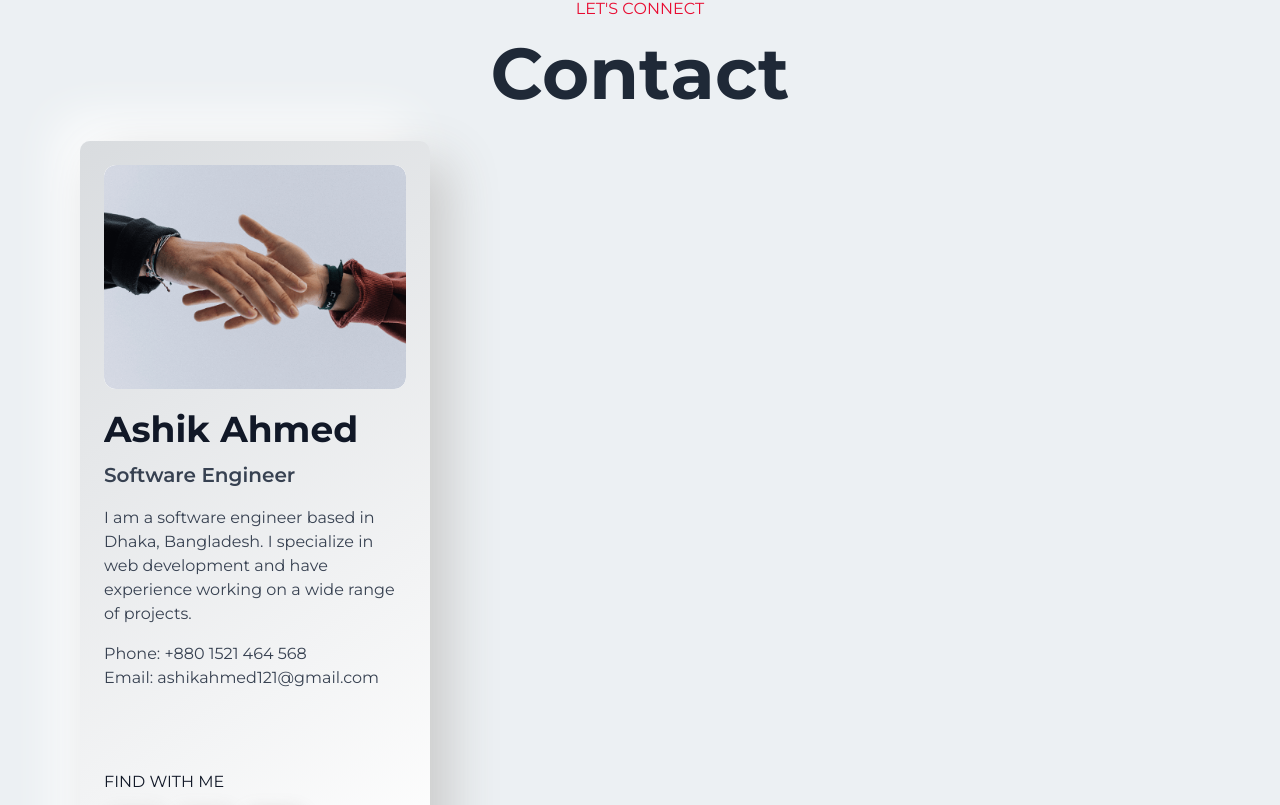
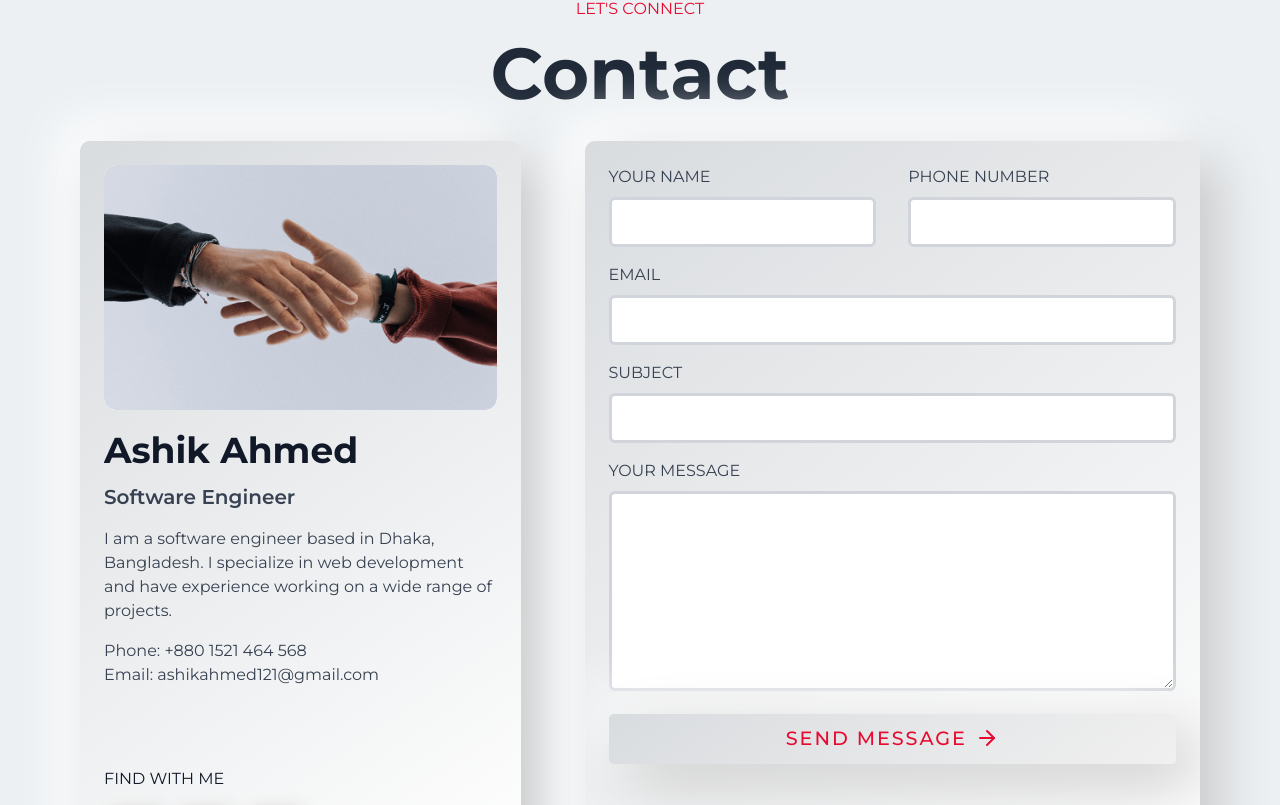
Before and after one commit to Ashik-Ahmed/ashik_ahmed, a Next.js app: page / in a window 1280 px wide. Shown: the part 6855-7660 px from the top of the page. Built offline with nearby package versions, Linux system fonts and the light colour scheme.

Commit message:
contact form created

```diff
--- a/src/app/components/Contact/Contact.jsx
+++ b/src/app/components/Contact/Contact.jsx
@@ -2,7 +2,8 @@ import React from 'react';
 import styles from './Contact.module.css'
 import Image from 'next/image';
 import SocialIcon from '../ui/SocialIcon/SocialIcon';
-import { Facebook, Instagram, Linkedin } from 'lucide-react';
+import { ArrowRight, ArrowRightIcon, Facebook, Instagram, Linkedin } from 'lucide-react';
+import Button from '../ui/Button/Button';
 
 const Contact = () => {
 
@@ -31,8 +32,8 @@ const Contact = () => {
                 <h2 className='text-4xl md:text-7xl font-bold text-gray-800 my-4'>Contact</h2>
             </div>
 
-            <div className="flex mt-8">
-                <div className={`${styles.card} relative flex flex-col justify-between gap-4 w-80 rounded-xl bg-white bg-clip-border text-gray-700 shadow-md group`}>
+            <div className="flex gap-x-16 mt-8">
+                <div className={`${styles.card} w-5/12 relative flex flex-col justify-between gap-4 rounded-xl bg-white bg-clip-border text-gray-700 shadow-md group`}>
                     <div className="w-full min-h-[14rem] bg-white rounded-xl overflow-hidden">
                         <Image
                             src="/contact.png"
@@ -67,19 +68,37 @@ const Contact = () => {
                             }
                         </div>
                     </div>
-                    {/* <div className="mt-6 flex-1">
-                        <div className="flex items-center gap-2 text-sm">
-                            <Clock4 size={16} />
-                            {blog?.duration}
+                </div>
+                <form className={`${styles.card} w-7/12 relative flex flex-col gap-4 rounded-xl bg-clip-border text-gray-700 shadow-md`}>
+                    <div className="md:flex md:gap-x-8">
+                        <div className="w-full md:w-1/2 ">
+                            <span className="uppercase">Your Name</span>
+                            <input id='name' type="text" required className='input input-bordered w-full h-[50px] p-2 mt-2 rounded-md border-[3px] border-gray-300 focus:outline-primary' />
                         </div>
-                        <div className="mt-4">
-                            <h5 className="relative mb-2 cursor-pointer text-xl font-semibold leading-snug tracking-normal text-gray-900 hover:text-primary antialiased line-clamp-2">
-                                {blog?.title}
-                                <ArrowUpRight className="inline opacity-0 group-hover:opacity-100 transition-opacity duration-300" />
-                            </h5>
+                        <div className="w-full md:w-1/2 ">
+                            <span className="uppercase">Phone Number</span>
+                            <input id='phone' type="text" required className='input input-bordered w-full h-[50px] p-2 mt-2 rounded-md border-[3px] border-gray-300 focus:outline-primary' />
                         </div>
-                    </div> */}
-                </div>
+                    </div>
+                    <div className="">
+                        <span className="uppercase">Email</span>
+                        <input id='email' type="email" required className='input input-bordered w-full h-[50px] p-2 mt-2 rounded-md border-[3px] border-gray-300 focus:outline-primary' />
+                    </div>
+                    <div className="">
+                        <span className="uppercase">Subject</span>
+                        <input id='subject' type="text" required className='input input-bordered w-full h-[50px] p-2 mt-2 rounded-md border-[3px] border-gray-300 focus:outline-primary' />
+                    </div>
+                    <div className="">
+                        <span className="uppercase">Your Message</span>
+                        <textarea id='message' type="text" required className='input input-bordered w-full h-[200px] p-2 mt-2 rounded-md border-[3px] border-gray-300 focus:outline-primary' />
+                    </div>
+
+                    <div>
+                        <button type='submit' className={`${styles.button} w-full h-[50px]`}>
+                            <span className='uppercase flex gap-x-2 justify-center items-center'>Send Message <ArrowRightIcon /></span>
+                        </button>
+                    </div>
+                </form>
             </div>
 
         </section>
--- a/src/app/components/Contact/Contact.module.css
+++ b/src/app/components/Contact/Contact.module.css
@@ -1,5 +1,4 @@
 .card {
-    width: 350px;
     position: relative;
     border-radius: 10px;
     padding: 24px 24px;
@@ -9,3 +8,64 @@
     overflow: hidden;
     transition: transform 0.5s;
 }
+
+.button {
+    position: relative;
+    display: flex;
+    justify-content: center;
+    align-items: center;
+    border-radius: 5px;
+    background: linear-gradient(145deg, #d9dcdf, #f0f0f0);
+    box-shadow: 20px 20px 60px #cacaca, -20px -20px 60px #ffffff;
+    overflow: hidden;
+    cursor: pointer;
+    border: none;
+}
+
+.button::after {
+    content: " ";
+    width: 0%;
+    height: 100%;
+    background: #E80B31;
+    position: absolute;
+    transition: all 0.4s ease-in-out;
+    right: 0;
+}
+
+.button:hover::after {
+    right: auto;
+    left: 0;
+    width: 100%;
+}
+
+.button span {
+    text-align: center;
+    text-decoration: none;
+    width: 100%;
+    padding: 10px 15px;
+    color: #E80B31;
+    font-size: 1.2em;
+    font-weight: 500;
+    letter-spacing: 0.1em;
+    z-index: 20;
+    transition: all 0.3s ease-in-out;
+}
+
+.button:hover span {
+    color: #fff;
+    animation: scaleUp 0.3s ease-in-out;
+}
+
+@keyframes scaleUp {
+    0% {
+        transform: scale(1);
+    }
+
+    50% {
+        transform: scale(0.95);
+    }
+
+    100% {
+        transform: scale(1);
+    }
+}
```
